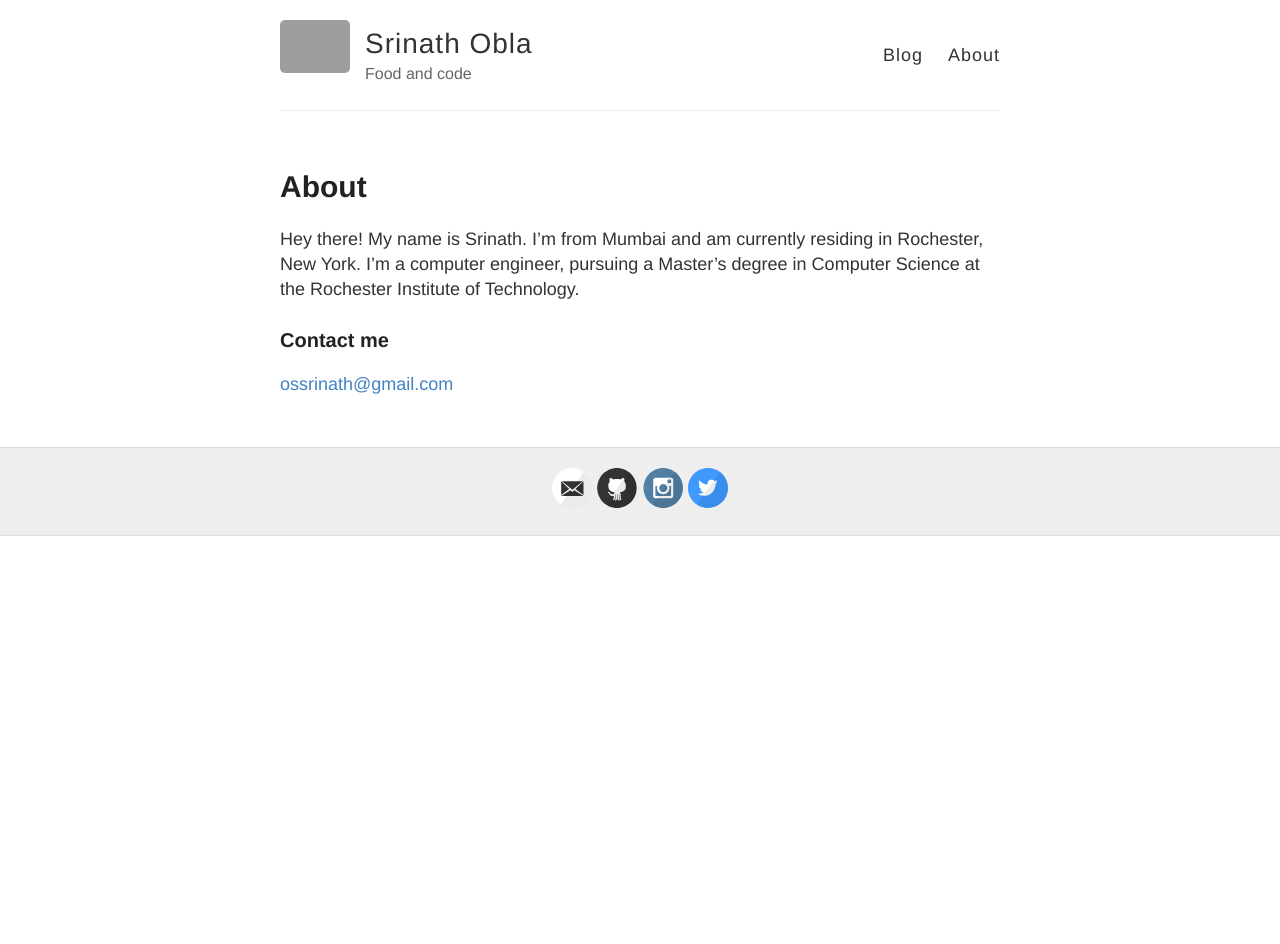
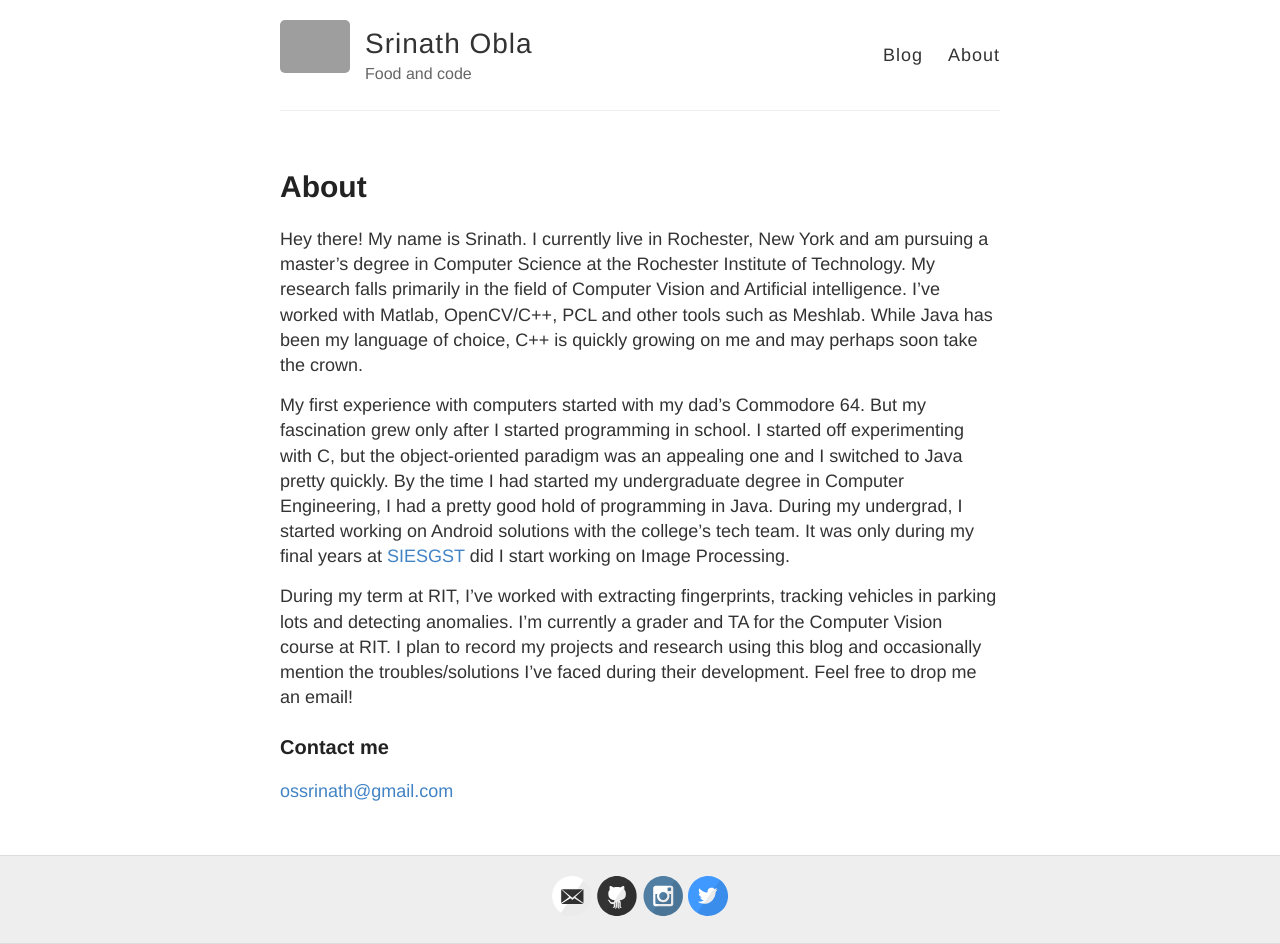
Before and after one commit to srinathos/srinathos.github.io, a Jekyll site: the page built from about.md, in a window 1280 px wide. Built offline with Jekyll 4.4.1, drawn with Linux system fonts in a browser that asks for light colours; before the commit the page ends 900 px from its top, so only the background shows below that; grey boxes are pictures that could not be loaded.

Commit message:
Updated content

```diff
--- a/about.md
+++ b/about.md
@@ -4,9 +4,11 @@ title: About
 permalink: /about/
 ---
 
-Hey there! My name is Srinath. I'm from Mumbai and am currently residing in Rochester, New York.
-I'm a computer engineer, pursuing a Master's degree in Computer Science at the Rochester Institute of Technology.
+Hey there! My name is Srinath. I currently live in Rochester, New York and am pursuing a master’s degree in Computer Science at the Rochester Institute of Technology. My research falls primarily in the field of Computer Vision and Artificial intelligence. I've worked with Matlab, OpenCV/C++, PCL and other tools such as Meshlab. While Java has been my language of choice, C++ is quickly growing on me and may perhaps soon take the crown.
+
+My first experience with computers started with my dad's Commodore 64. But my fascination grew only after I started programming in school. I started off experimenting with C, but the object-oriented paradigm was an appealing one and I switched to Java pretty quickly. By the time I had started my undergraduate degree in Computer Engineering, I had a pretty good hold of programming in Java. During my undergrad, I started working on Android solutions with the college's tech team. It was only during my final years at [SIESGST](http://www.siesgst.edu.in/) did I start working on Image Processing.
+
+During my term at RIT, I've worked with extracting fingerprints, tracking vehicles in parking lots and detecting anomalies. I'm currently a grader and TA for the Computer Vision course at RIT. I plan to record my projects and research using this blog and occasionally mention the troubles/solutions I've faced during their development. Feel free to drop me an email!
 
 ### Contact me
-
 [ossrinath@gmail.com](mailto:ossrinath@gmail.com)
```
